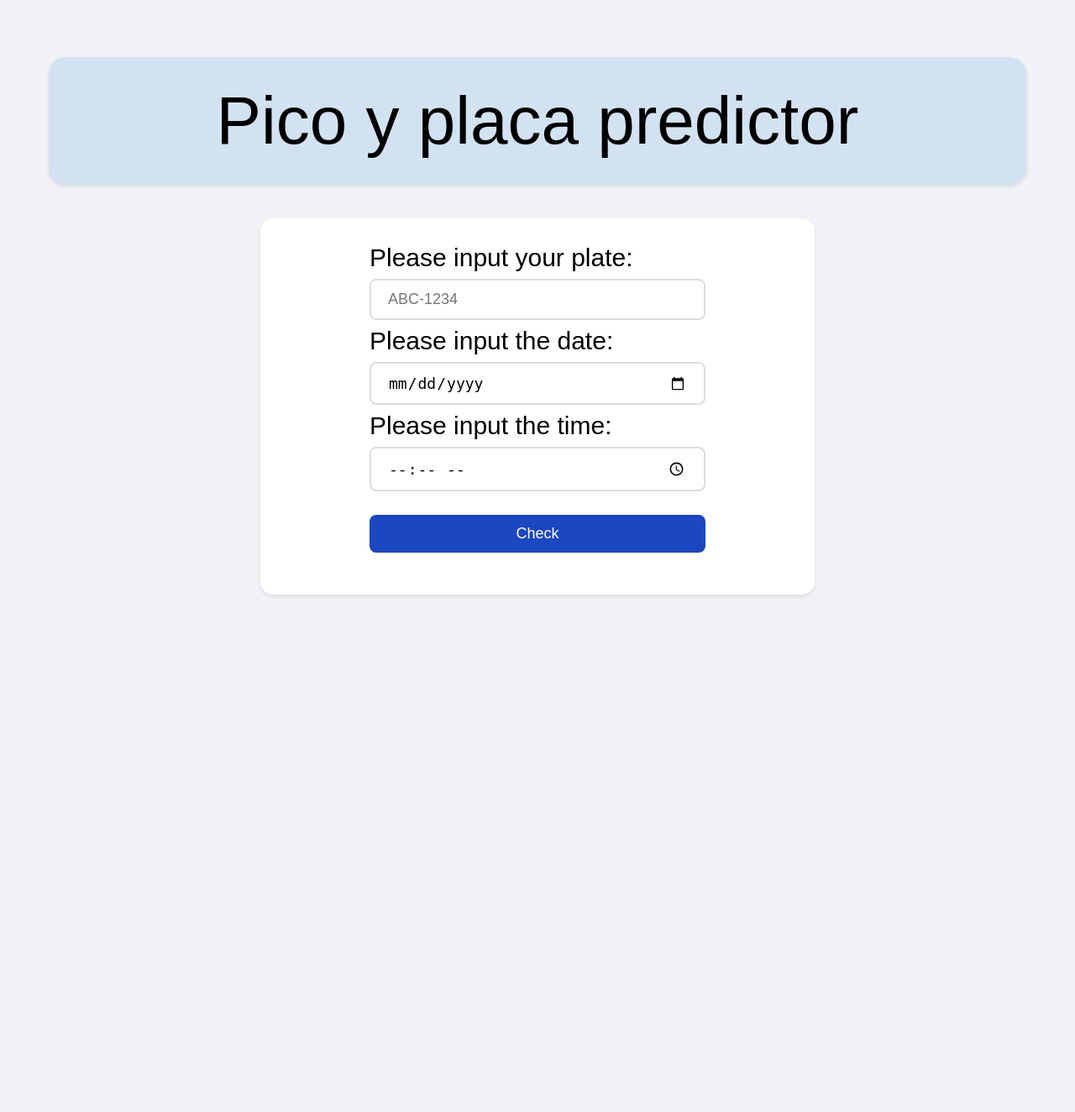
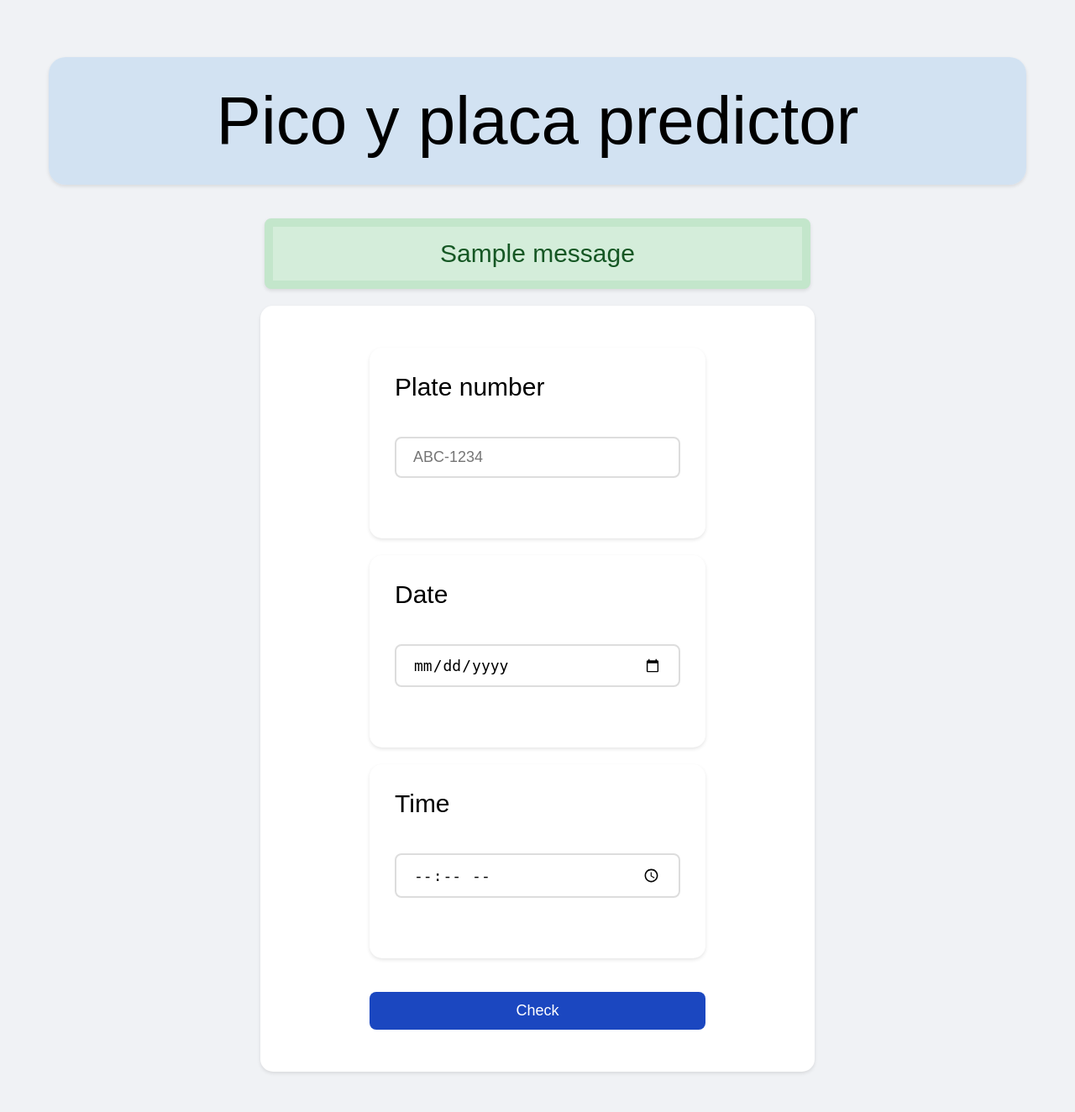
Before and after one commit to SaidNa14-02/Pico-y-Placa-Predictor, a Flask app: page / in a window 1280 px wide. Shown: the whole page at 84% size. Before the commit the page ends 710 px from the top, so only its background shows below. Run offline with Flask 3, Linux system fonts and the light colour scheme; one stand-in notice (Sample message) is shown.

Commit message:
Form modified to show correctly error messages

```diff
--- a/Picoyplaca/app.py
+++ b/Picoyplaca/app.py
@@ -1,5 +1,8 @@
-from flask import Flask, render_template
+from flask import Flask, render_template, flash, url_for
 from forms.pico_placa_form import PicoPlacaForm
+from models.vehicle import Vehicle
+from models.day_restriction import DayRestriction
+from models.time_restriction import TimeRestriction
 
 app = Flask(__name__)
 app.config['SECRET_KEY'] = 'trial1'
@@ -7,6 +10,27 @@ app.config['SECRET_KEY'] = 'trial1'
 @app.route('/', methods=['GET', 'POST'])
 def index():
     form = PicoPlacaForm()
+    if form.validate_on_submit():
+        try:
+            plate = form.plate.data
+            date = form.date.data
+            time = form.time.data
+
+            vehicle = Vehicle(plate)
+            day_checker = DayRestriction()
+            time_checker = TimeRestriction()
+
+            has_day_restriction = day_checker.check_day_restriction(date, plate)
+            has_time_restriction = time_checker.check_time_restriction(time)
+
+            if has_day_restriction and has_time_restriction:
+                flash('You can not drive at this time', 'error')
+            else:
+                flash('You can drive with no problem', 'success')
+
+        except ValueError as e:
+            flash(str(e), 'error')
+
     return render_template('index.html', form=form)
 
 if __name__ == '__main__':
--- a/Picoyplaca/forms/pico_placa_form.py
+++ b/Picoyplaca/forms/pico_placa_form.py
@@ -12,18 +12,21 @@ class PicoPlacaForm(FlaskForm):
 
     def __init__(self, *args, **kwargs):
         super(PicoPlacaForm, self).__init__(*args, **kwargs)
-        self.schedule = Schedule()
 
     def validate_plate(self, field):
         try:
-            vehicle = Vehicle(field.data)
-        except ValueError:
-            raise ValidationError('Invalid plate format. Must be ABC-1234')
+            Vehicle(field.data)
+        except ValueError as e:
+            raise ValidationError(str(e))
 
     def validate_date(self, field):
-        if not self.schedule.check_date(field.data):
-            raise ValidationError('Invalid date format. Must be YYYY-MM-DD')
+        try:
+            Schedule().check_date(field.data)
+        except ValueError as e:
+            raise ValidationError(str(e))
 
     def validate_time(self, field):
-        if not self.schedule.check_time(field.data):
-            raise ValidationError('Invalid time format. Must be HH:MM')
+        try:
+            Schedule().check_time(field.data)
+        except ValueError as e:
+            raise ValidationError(str(e))
--- a/Picoyplaca/models/schedule.py
+++ b/Picoyplaca/models/schedule.py
@@ -11,18 +11,22 @@ class Schedule:
     def get_date(self):
         return self.__date
 
+    #Set a date based on the input date and validate it before setting it
     def set_date(self, date):
         if self.check_date(date):
             self.__date = datetime.strptime(date, "%Y-%m-%d").date()
         else:
             raise ValueError("Invalid date format")
 
+    #Set a time based on the input time and validate it before setting it
     def set_time(self, time):
         if self.check_time(time):
             self.__time = datetime.strptime(time, "%H:%M").time()
         else:
             raise ValueError("Invalid time format")
 
+    #Verify if a date was set and if the data type is correct
+    #This method also parse the date to a datetime object
     def check_date(self, input_date):
         if not input_date or not isinstance(input_date, str):
             return False
@@ -32,6 +36,8 @@ class Schedule:
         except ValueError:
             return False
 
+    #Verify if a time was set and if the data type is correct
+    #This method also parse the time to a datetime object
     def check_time(self, input_time):
         if not input_time or not isinstance(input_time, str):
             return False
--- a/Picoyplaca/models/time_restriction.py
+++ b/Picoyplaca/models/time_restriction.py
@@ -9,6 +9,7 @@ class TimeRestriction:
     def __init__(self):
         self.schedule = Schedule()
 
+    #This method verifies if the input time is or is not in the restriction hours
     def check_time_restriction(self, input_time):
         if not self.schedule.check_time(input_time):
             raise ValueError("Invalid time format")
--- a/Picoyplaca/models/vehicle.py
+++ b/Picoyplaca/models/vehicle.py
@@ -11,6 +11,7 @@ class Vehicle:
         else:
             raise ValueError("Invalid plate format")
 
+    # Check if the plate format is valid
     def check_plate(self, plate):
         if not plate or not isinstance(plate, str):
             return False
@@ -31,5 +32,6 @@ class Vehicle:
 
         return True
 
+    # Get the last digit of the plate and splits the string to get the last digit based on the '-'
     def get_last_digit(self):
         return self.__plate.split('-')[1][-1]
--- a/Picoyplaca/styles/styles.css
+++ b/Picoyplaca/static/css/styles.css
@@ -36,11 +36,14 @@ form {
     margin: 0 auto;
 }
 
+.form-group {
+    margin-bottom: 20px;
+}
 
 input[type="text"],
 input[type="date"],
-input[type="time"]
-{
+input[type="time"],
+.form-control {
     width: 100%;
     padding: 12px 20px;
     margin: 8px 0;
@@ -53,10 +56,18 @@ input[type="time"]
 
 input[type="text"]:focus,
 input[type="date"]:focus,
-input[type="time"]:focus {
+input[type="time"]:focus,
+.form-control:focus {
     border-color: black;
     outline: none;
     box-shadow: 0 0 5px rgba(74, 144, 226, 0.3);
+}
+
+.error {
+    color: #dc3545;
+    font-size: 20px;
+    margin-top: 5px;
+    display: block;
 }
 
 .submit-btn {
@@ -78,3 +89,23 @@ input[type="time"]:focus {
 .submit-btn:active {
     transform: translateY(1px);
 }
+
+.alert {
+    padding: 15px;
+    margin: 20px auto;
+    max-width: 600px;
+    border-radius: 8px;
+    text-align: center;
+}
+
+.alert-error {
+    background-color: #f8d7da;
+    color: #721c24;
+    border: 10px solid #f5c6cb;
+}
+
+.alert-success {
+    background-color: #d4edda;
+    color: #155724;
+    border: 10px solid #c3e6cb;
+}
--- a/Picoyplaca/templates/index.html
+++ b/Picoyplaca/templates/index.html
@@ -4,22 +4,55 @@
 <head>
     <meta charset="UTF-8">
     <meta name="viewport" content="width=device-width, initial-scale=1.0">
-    <link rel="stylesheet" href="/Picoyplaca/styles/styles.css">
+    <link rel="stylesheet" href="{{ url_for('static', filename='css/styles.css') }}">
     <title>Pico y placa predictor</title>
 </head>
 
 <body>
     <header>Pico y placa predictor</header>
     <main>
+        {% with messages = get_flashed_messages(with_categories=true) %}
+            {% if messages %}
+                {% for category, message in messages %}
+                    <div class="alert alert-{{ category }}">
+                        {{ message }}
+                    </div>
+                {% endfor %}
+            {% endif %}
+        {% endwith %}
         <div>
-            <form>
-                <label for="plate">Please input your plate:</label><br>
-                <input type="text" id="plate" name="plate" placeholder="ABC-1234"><br>
-                <label for="date">Please input the date:</label><br>
-                <input type="date" id="date" name="date"><br>
-                <label for="time">Please input the time:</label><br>
-                <input type="time" id="time" name="time" format="24"><br>
-                <button class="submit-btn">Check </button>
+            <form method="POST" action="{{ url_for('index')}}">
+                {{form.csrf_token}}
+                <div class="form-group">
+                    {{form.plate.label(text='Plate number')}}<br>
+                    {{form.plate(class='form-control', placeholder='ABC-1234')}}<br>
+                    {% if form.plate.errors %}
+                        {% for error in form.plate.errors %}
+                            <span class="error">{{ error }}</span>
+                        {% endfor %}
+                    {% endif %}
+                </div>
+
+                <div class="form-group">
+                    {{form.time.label(text='Date')}}<br>
+                    {{form.date(class='form-control', type='date')}}<br>
+                    {% if form.date.errors %}
+                        {% for error in form.date.errors %}
+                            <span class="error" color="red">{{ error }}</span>
+                        {% endfor %}
+                    {% endif %}
+                </div>
+
+                <div class="form-group">
+                    {{form.time.label(text='Time')}}<br>
+                    {{form.time(class='form-control', type='time')}}<br>
+                    {% if form.time.errors %}
+                        {% for error in form.time.errors %}
+                            <span class="error" color="red">{{ error }}</span>
+                        {% endfor %}
+                    {% endif %}
+                </div>
+                {{form.submit(class='submit-btn', value='Check')}}
             </form>
         </div>
     </main>
```
Also changed, not shown: Picoyplaca/models/day_restriction.py (+6 -1 lines), Picoyplaca/forms/__init__.py (added), Picoyplaca/models/___init__.py (added).
